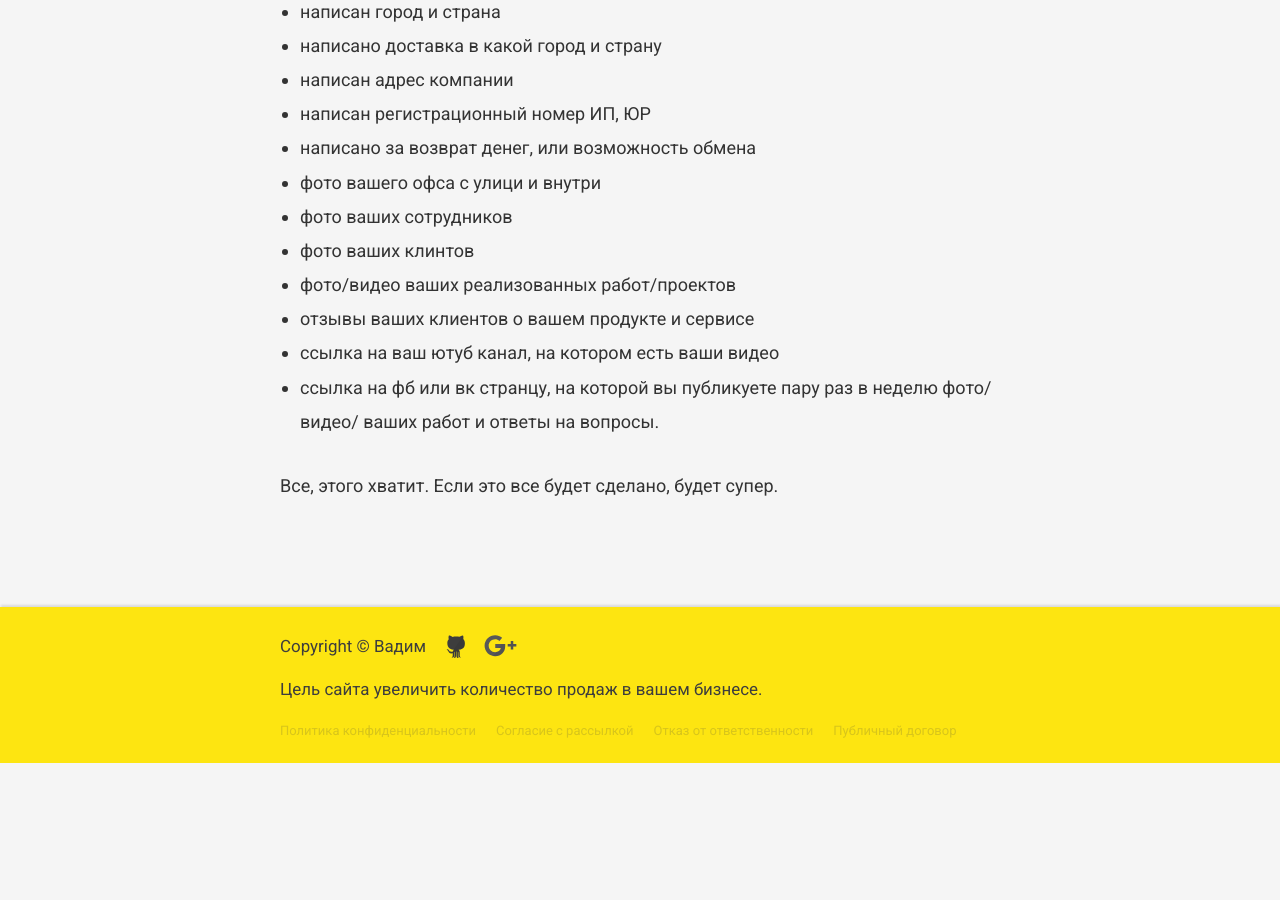
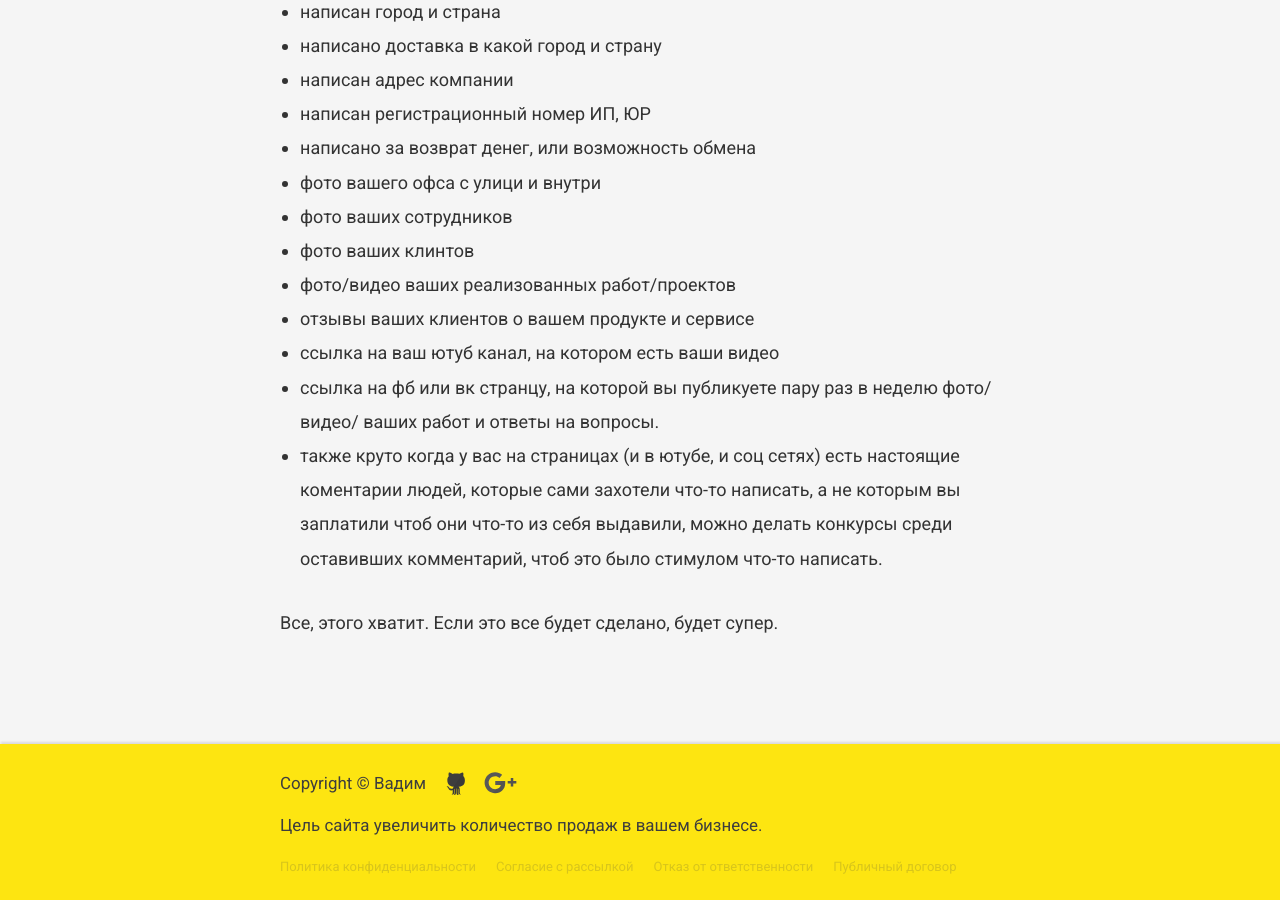
Before and after one commit to VadymVolos/vadymvolos.github.io, a Jekyll site: the page built from _posts/digital-marketing/2017-04-05-doveriye-k-saytu.md, in a window 1280 px wide and 900 px high, scrolled down 841 px. Built offline with Jekyll 4.4.1, drawn with Linux system fonts in a browser that asks for light colours; nearby versions of some CDN libraries; comment, search, counter and statistics services are not loaded; before the commit the page ends 1604 px from its top, so only the background shows below that.

Commit message:
Update 2017-04-05-doveriye-k-saytu.md

```diff
--- a/_posts/digital-marketing/2017-04-05-doveriye-k-saytu.md
+++ b/_posts/digital-marketing/2017-04-05-doveriye-k-saytu.md
@@ -50,6 +50,8 @@
 ссылка на ваш ютуб канал, на котором есть ваши видео
 </li><li>
 ссылка на фб или вк странцу, на которой вы публикуете пару раз в неделю фото/видео/ ваших работ и ответы на вопросы.
+</li><li>
+также круто когда у вас на страницах (и в ютубе, и соц сетях) есть настоящие коментарии людей, которые сами захотели что-то написать, а не которым вы заплатили чтоб они что-то из себя выдавили, можно делать конкурсы среди оставивших комментарий, чтоб это было стимулом что-то написать.
 </li>
 </ul>
 
```
